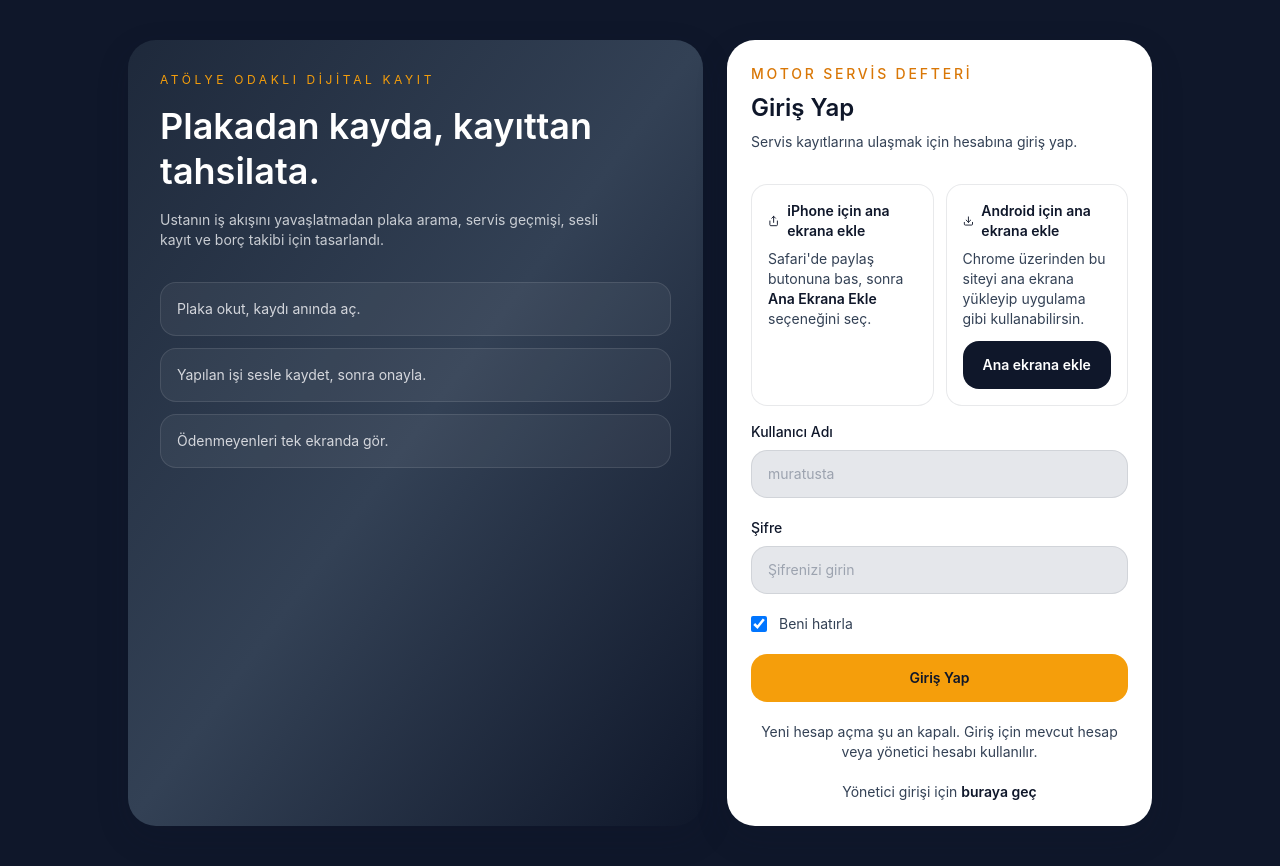
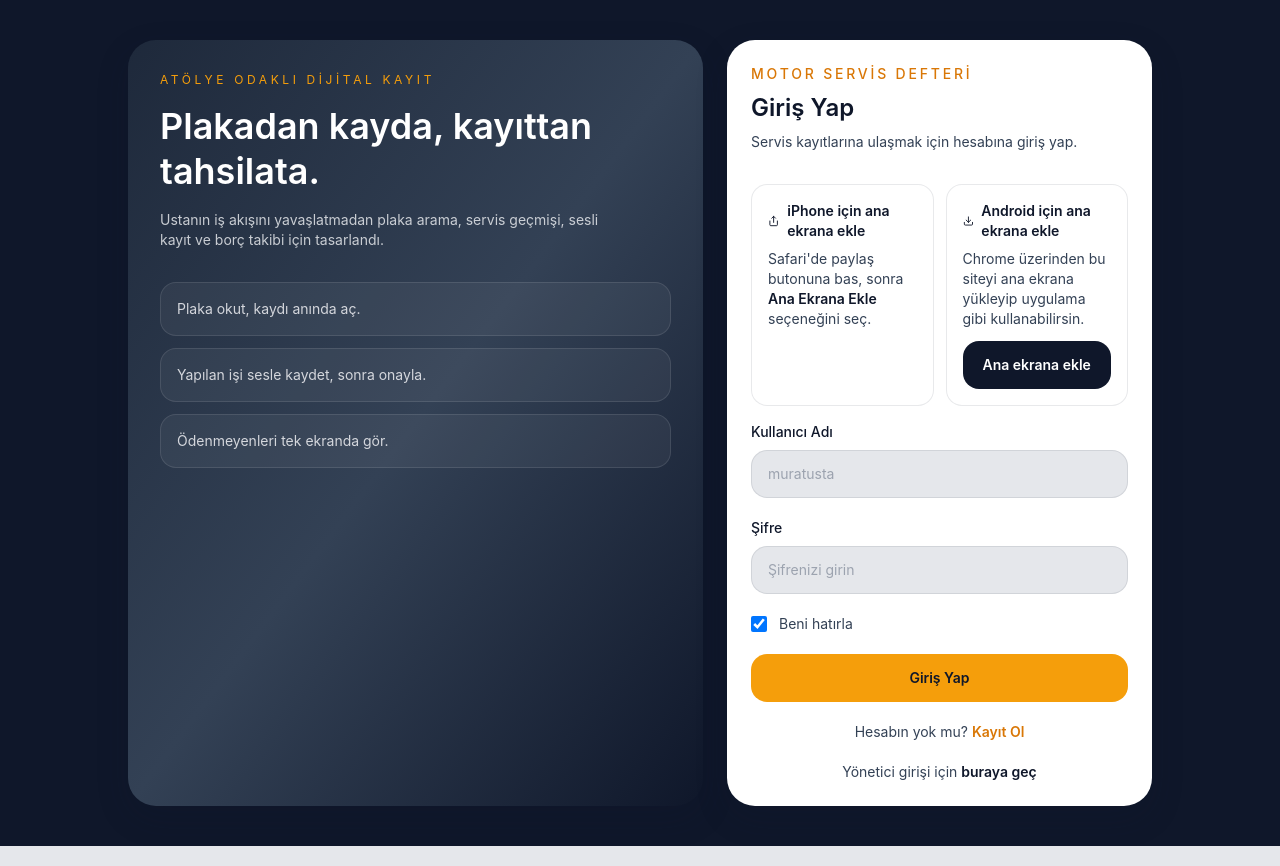
Before and after one commit to Shienki/motor-servis-defteri, a React (Vite) app: page /giris in a window 1280 px wide. Built offline with nearby package versions, Linux system fonts and the light colour scheme; no server answers.

Commit message:
Restore signup and fix admin login

```diff
--- a/src/App.tsx
+++ b/src/App.tsx
@@ -22,7 +22,7 @@ export default function App() {
       <Route path="/giris" element={<LoginPage />} />
       <Route path="/yonetici/giris" element={<AdminLoginPage />} />
       <Route path="/yonetici/panel" element={<AdminPanelPage />} />
-      <Route path="/kayit" element={<Navigate to="/giris" replace />} />
+      <Route path="/kayit" element={<RegisterPage />} />
       <Route path="/qr/:token" element={<QrRedirectPage />} />
       <Route path="/takip/:token" element={<PublicTrackingPage />} />
       <Route element={<AppLayout />}>
--- a/src/lib/mockApi.ts
+++ b/src/lib/mockApi.ts
@@ -31,7 +31,7 @@ import { getAccessToken } from "./supabase";
 import * as supabaseApi from "./supabaseApi";
 
 const systemAdminConfig = {
-  username: "Shienki",
+  username: "shienki",
   password: "Arcelik123.",
   displayName: "Shienki"
 };
--- a/src/pages/LoginPage.tsx
+++ b/src/pages/LoginPage.tsx
@@ -110,7 +110,12 @@ export function LoginPage() {
               Giriş Yap
             </Button>
 
-            <p className="text-center text-sm text-steel">Yeni hesap açma şu an kapalı. Giriş için mevcut hesap veya yönetici hesabı kullanılır.</p>
+            <p className="text-center text-sm text-steel">
+              Hesabın yok mu?{" "}
+              <Link className="font-semibold text-warning" to="/kayit">
+                Kayıt Ol
+              </Link>
+            </p>
 
             <p className="text-center text-sm text-steel">
               Yönetici girişi için{" "}
```
